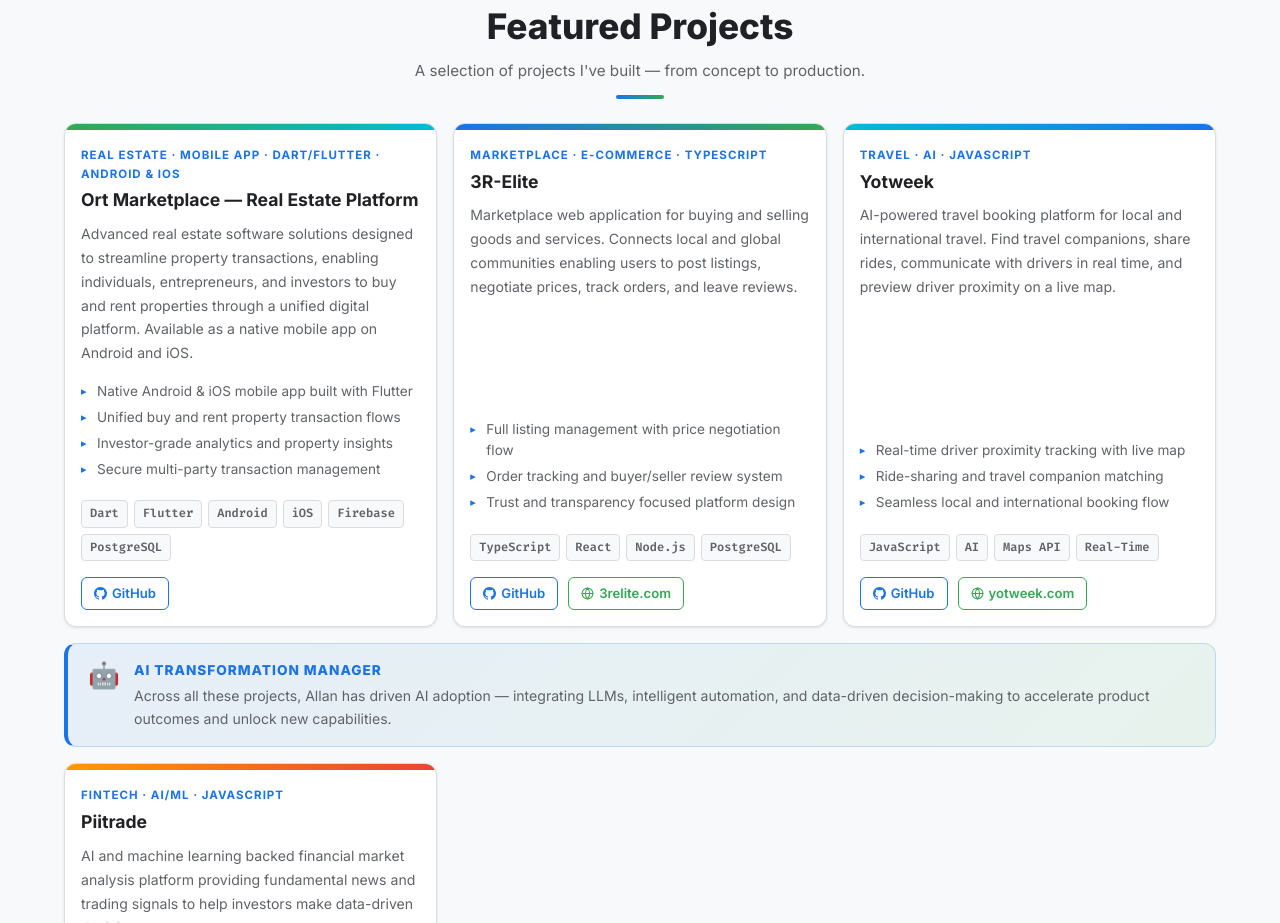
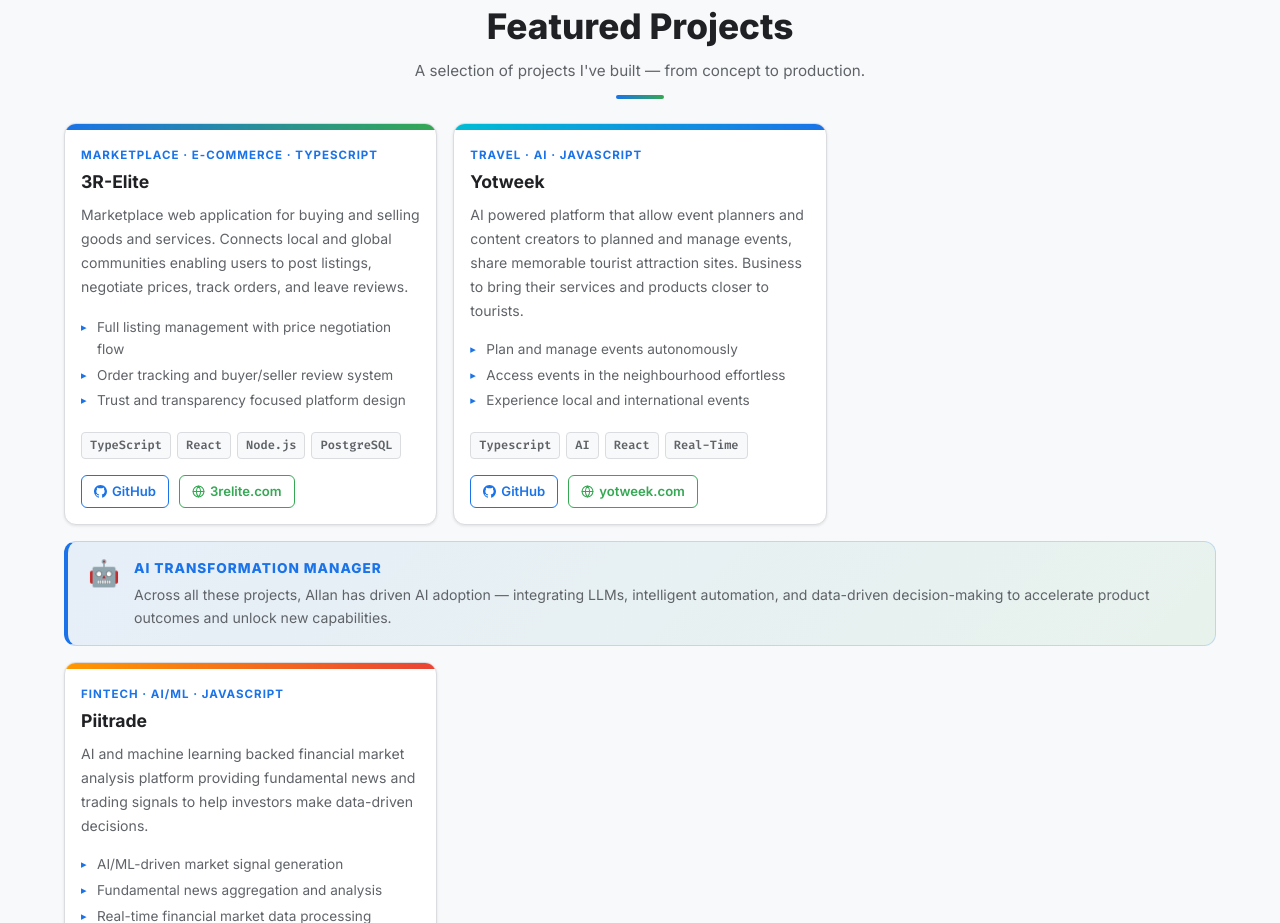
Before and after one commit to AllanRye9/allan-resume, a plain HTML site: page index.html in a window 1280 px wide. Shown: the part 2326-3249 px from the top of the page. Drawn offline with Linux system fonts and the light colour scheme; no server answers.

Commit message:
Update index.html

```diff
--- a/index.html
+++ b/index.html
@@ -332,42 +332,7 @@
           <div class="section-line" aria-hidden="true"></div>
         </div>
         <div class="projects-grid">
-
-          <!-- Project 1: Ort Real Estate (most recently updated) -->
-          <article class="project-card">
-            <div class="project-banner" style="background: linear-gradient(90deg, #34a853, #00bcd4);" aria-hidden="true"></div>
-            <div class="project-body">
-              <div class="project-type">Real Estate · Mobile App · Dart/Flutter · Android &amp; iOS</div>
-              <h3 class="project-title">Ort Marketplace — Real Estate Platform</h3>
-              <p class="project-desc">
-                Advanced real estate software solutions designed to streamline property transactions,
-                enabling individuals, entrepreneurs, and investors to buy and rent properties through
-                a unified digital platform. Available as a native mobile app on Android and iOS.
-              </p>
-              <ul class="project-highlights">
-                <li>Native Android &amp; iOS mobile app built with Flutter</li>
-                <li>Unified buy and rent property transaction flows</li>
-                <li>Investor-grade analytics and property insights</li>
-                <li>Secure multi-party transaction management</li>
-              </ul>
-              <div class="project-tech">
-                <span class="tech-tag">Dart</span>
-                <span class="tech-tag">Flutter</span>
-                <span class="tech-tag">Android</span>
-                <span class="tech-tag">iOS</span>
-                <span class="tech-tag">Firebase</span>
-                <span class="tech-tag">PostgreSQL</span>
-              </div>
-              <div class="project-links">
-                <a href="https://github.com/AllanRye9/Ort" class="project-link" target="_blank" rel="noopener noreferrer">
-                  <svg width="13" height="13" viewBox="0 0 24 24" fill="currentColor" aria-hidden="true"><path d="M12 0C5.374 0 0 5.373 0 12c0 5.302 3.438 9.8 8.207 11.387.599.111.793-.261.793-.577v-2.234c-3.338.726-4.033-1.416-4.033-1.416-.546-1.387-1.333-1.756-1.333-1.756-1.089-.745.083-.729.083-.729 1.205.084 1.839 1.237 1.839 1.237 1.07 1.834 2.807 1.304 3.492.997.107-.775.418-1.305.762-1.604-2.665-.305-5.467-1.334-5.467-5.931 0-1.311.469-2.381 1.236-3.221-.124-.303-.535-1.524.117-3.176 0 0 1.008-.322 3.301 1.23A11.509 11.509 0 0112 5.803c1.02.005 2.047.138 3.006.404 2.291-1.552 3.297-1.23 3.297-1.23.653 1.653.242 2.874.118 3.176.77.84 1.235 1.911 1.235 3.221 0 4.609-2.807 5.624-5.479 5.921.43.372.823 1.102.823 2.222v3.293c0 .319.192.694.801.576C20.566 21.797 24 17.3 24 12c0-6.627-5.373-12-12-12z"/></svg>
-                  GitHub
-                </a>
-              </div>
-            </div>
-          </article>
-
-          <!-- Project 2: 3R-Elite -->
+          <!-- Project 1: 3R-Elite -->
           <article class="project-card">
             <div class="project-banner" style="background: linear-gradient(90deg, #1a73e8, #34a853);" aria-hidden="true"></div>
             <div class="project-body">
@@ -408,18 +373,18 @@
               <div class="project-type">Travel · AI · JavaScript</div>
               <h3 class="project-title">Yotweek</h3>
               <p class="project-desc">
-                AI-powered travel booking platform for local and international travel. Find travel companions,
-                share rides, communicate with drivers in real time, and preview driver proximity on a live map.
+                AI powered platform that allow event planners and content creators to planned and manage events,
+                share memorable tourist attraction sites. Business to bring their services and products closer to tourists.
               </p>
               <ul class="project-highlights">
-                <li>Real-time driver proximity tracking with live map</li>
-                <li>Ride-sharing and travel companion matching</li>
-                <li>Seamless local and international booking flow</li>
+                <li>Plan and manage events autonomously</li>
+                <li>Access events in the neighbourhood effortless</li>
+                <li>Experience local and international events</li>
               </ul>
               <div class="project-tech">
-                <span class="tech-tag">JavaScript</span>
+                <span class="tech-tag">Typescript</span>
                 <span class="tech-tag">AI</span>
-                <span class="tech-tag">Maps API</span>
+                <span class="tech-tag">React</span>
                 <span class="tech-tag">Real-Time</span>
               </div>
               <div class="project-links">
```
